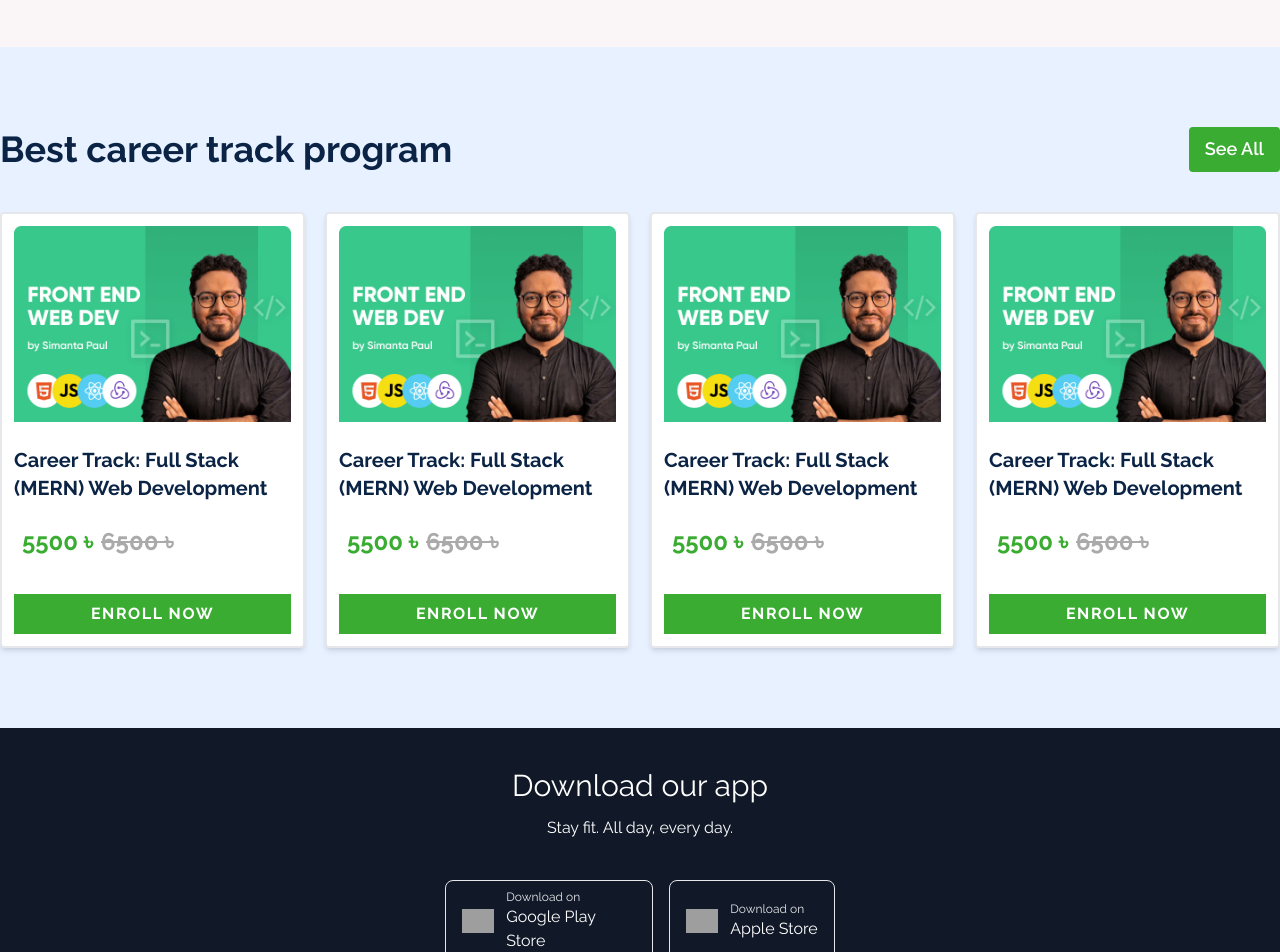
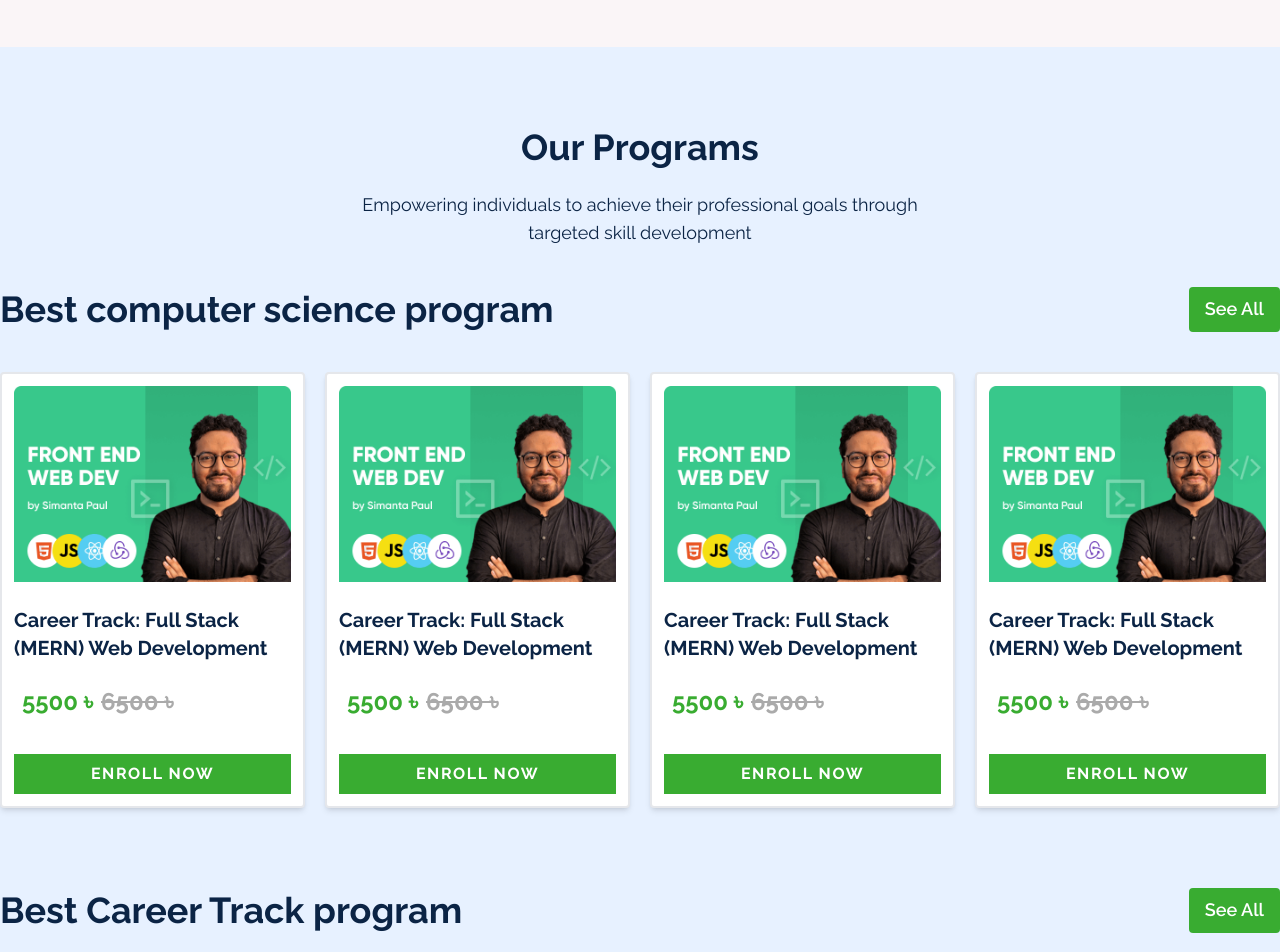
Before and after one commit to coddermoon/skillFusion, a React (Create React App) app in the folder client/: page / in a window 1280 px wide. Shown: the part 2880-3832 px from the top of the page. Built offline with nearby package versions, Linux system fonts and the light colour scheme; grey boxes are pictures that could not be loaded.

Commit message:
career track programme added

```diff
--- a/client/src/Pages/Home/Home/PopularCourses.tsx
+++ b/client/src/Pages/Home/Home/PopularCourses.tsx
@@ -1,31 +1,64 @@
 import { Link } from "react-router-dom";
 import CourseCard from "../../../components/CourseCard";
-
 
 const PopularCourses = () => {
   return (
     <div className=" py-20 bg-shade">
+        <div className="max-w-[600px] mx-auto mb-10 text-center">
+
+        <h2 className="text-center text-4xl text-text font-bold ">Our Programs</h2>
+        <p className="text-text text-lg text-center mt-6">Empowering individuals to achieve their professional goals through targeted skill development</p>
+        </div>
+
       <div className="container mx-auto">
         {/* heading */}
 
+        <div className="mb-20">
           <div className="flex justify-between">
-<h2 className="text-4xl font-bold text-text  leading-tight">Best career track program </h2>
-<Link className="bg-primary px-4 py-2 font-semibold text-lg text-white rounded" to="/">See All</Link>
+            <h2 className="text-4xl font-bold text-text  leading-tight">
+              Best computer science program{" "}
+            </h2>
+            <Link
+              className="bg-primary px-4 py-2 font-semibold text-lg text-white rounded"
+              to="/"
+            >
+              See All
+            </Link>
           </div>
 
           {/* cards on courses */}
 
           <div className="grid grid-cols-4 gap-5 mt-10">
-
-<CourseCard/>
-<CourseCard/>
-<CourseCard/>
-<CourseCard/>
-
+            <CourseCard />
+            <CourseCard />
+            <CourseCard />
+            <CourseCard />
+          </div>
+        </div>
+        {/* programmer two */}
+        <div className="mb-20">
+          <div className="flex justify-between">
+            <h2 className="text-4xl font-bold text-text  leading-tight">
+              Best Career Track program
+            </h2>
+            <Link
+              className="bg-primary px-4 py-2 font-semibold text-lg text-white rounded"
+              to="/"
+            >
+              See All
+            </Link>
           </div>
 
+          {/* cards on courses */}
+
+          <div className="grid grid-cols-4 gap-5 mt-10">
+            <CourseCard />
+            <CourseCard />
+            <CourseCard />
+            <CourseCard />
           </div>
-
+        </div>
+      </div>
     </div>
   );
 };
```
Lines whose indentation alone changed are shown as unchanged.
